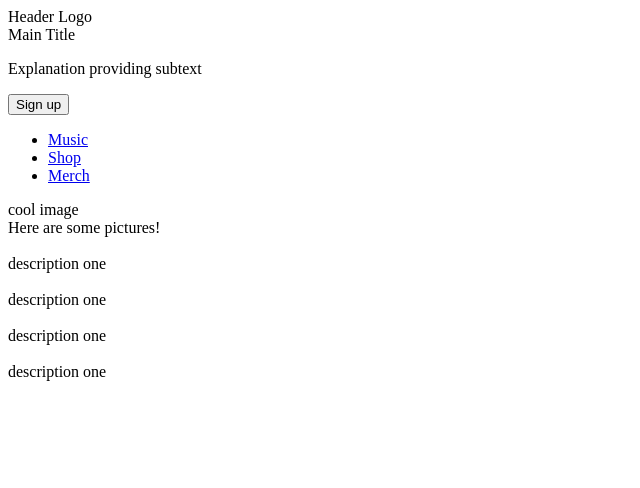
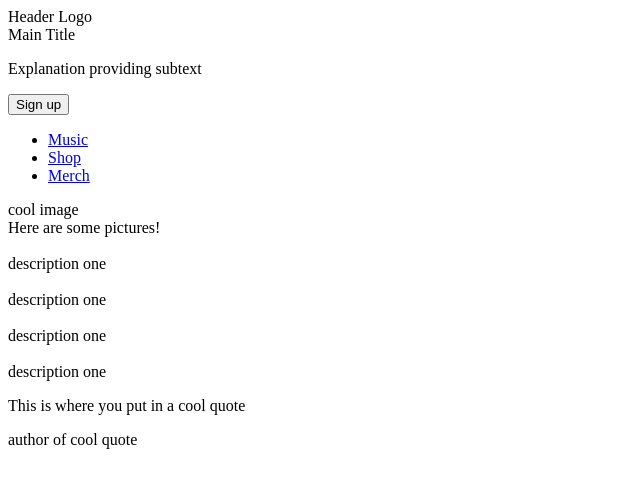
Before and after one commit to Bradman28/Landing-Page, a plain HTML site: page index.html in a window 1280 px wide. Shown: the whole page, without its empty margins (0-640 px from the left). Drawn offline with Linux system fonts and the light colour scheme.

Commit message:
finished section 3 html. previous commit was actually section 2

```diff
--- a/index.html
+++ b/index.html
@@ -26,7 +26,6 @@
         </div>
     </div>
 
-    <section>
     <div class="title">Here are some pictures!</div>
     <div class="container">
         <div class="info">
@@ -46,9 +45,11 @@
             <div class="text">description one</div>
         </div>
     </div>
-    </section>
 
-
+    <div class="quote">
+        <p>This is where you put in a cool quote</p>
+        <div>author of cool quote</div>
+    </div>
 
 </body>
 </html>
```
